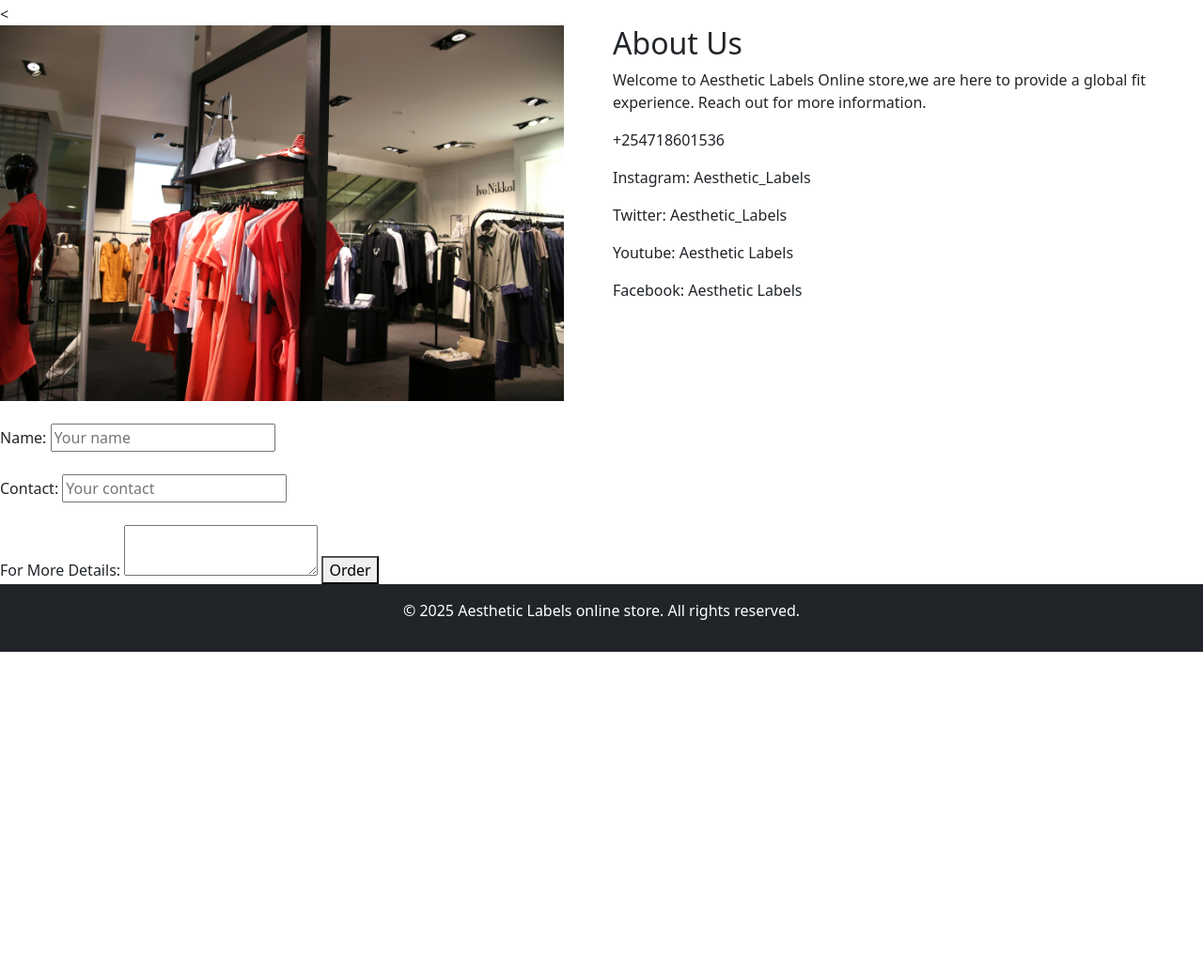
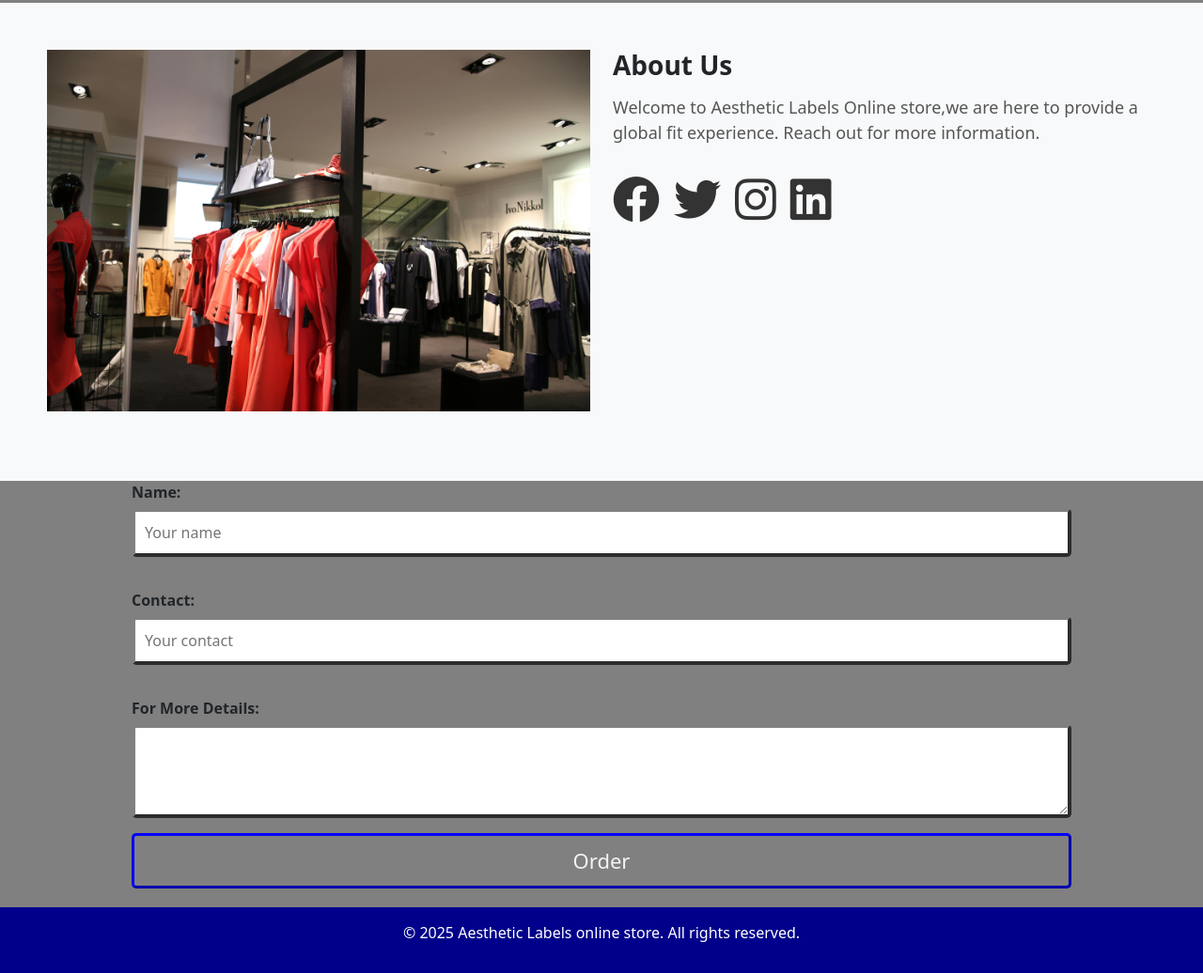
Before and after one commit to NathanAteka47/Gomycode-ResponsiveStoreLandingPage-CSS-Project, a plain HTML site: page index.html in a window 1280 px wide. Shown: the part 604-1640 px from the top of the page at 94% size. Before the commit the page ends 1298 px from the top, so only its background shows below. Drawn offline with nearby package versions, Linux system fonts and the light colour scheme.

Commit message:
update the contact form styles

```diff
--- a/index.html
+++ b/index.html
@@ -9,12 +9,17 @@
       href="https://cdn.jsdelivr.net/npm/bootstrap@5.3.0/dist/css/bootstrap.min.css"
       rel="stylesheet"
     />
+    <link
+      rel="stylesheet"
+      href="https://cdnjs.cloudflare.com/ajax/libs/font-awesome/6.0.0/css/all.min.css"
+    />
   </head>
   <body>
     <!--Header Section  -->
     <section>
       <header class="bg-primary text-white">
         <div class="container">
+          <!-- Navbar section -->
           <nav class="navbar navbar-expand-lg navbar-dark">
             <a class="navbar-brand" href="#">Aesthetic Labels</a>
             <button
@@ -42,13 +47,14 @@
         </div>
       </header>
     </section>
-    <!--Product Section  -->
+    <!--Products Section  -->
     <section id="products" class="container my-5">
       <h2 class="text-center mb-4">Our Featured Products</h2>
       <div class="row">
         <!-- Product 1 -->
         <div class="col-md-3 col-sm-6">
           <div class="card">
+            <!-- Image of product 1 -->
             <img
               src="/resources/hoodies.jpg"
               class="card-img-top"
@@ -64,6 +70,7 @@
         <!-- Product 2 -->
         <div class="col-md-3 col-sm-6">
           <div class="card">
+            <!-- Image of product 2 -->
             <img
               src="/resources/tshirt.jpg"
               class="card-img-top"
@@ -79,6 +86,7 @@
         <!-- Product 3 -->
         <div class="col-md-3 col-sm-6">
           <div class="card">
+            <!-- Image of product 3 -->
             <img src="/resources/shoes.jpg" class="card-img-top" alt="Shoes" />
             <div class="card-body">
               <h5 class="card-title">Shoes</h5>
@@ -92,6 +100,7 @@
         <!-- Product 4 -->
         <div class="col-md-3 col-sm-6">
           <div class="card">
+            <!-- Image of product 4 -->
             <img
               src="/resources/watch.jpg"
               class="card-img-top"
@@ -110,9 +119,9 @@
     </section>
     <!-- About Section -->
     <section class="about" id="about">
-      <
       <div class="row">
         <div class="col-md-6">
+          <!-- Image in about section -->
           <img
             height="400px"
             width="600px"
@@ -127,37 +136,50 @@
             Welcome to Aesthetic Labels Online store,we are here to provide a
             global fit experience. Reach out for more information.
           </p>
-          <p>+254718601536</p>
-          <p>Instagram: Aesthetic_Labels</p>
-          <p>Twitter: Aesthetic_Labels</p>
-          <p>Youtube: Aesthetic Labels</p>
-          <p>Facebook: Aesthetic Labels</p>
+          <!-- Social Media Icons from font-awesome -->
+          <div class="social-icons">
+            <a href="https://www.facebook.com/marlin.nathan.3" target="_blank"
+              ><i class="fab fa-facebook"></i
+            ></a>
+            <a href="https://twitter.com/bigman4off7" target="_blank"
+              ><i class="fab fa-twitter"></i
+            ></a>
+            <a href="https://www.instagram.com/marlin_4off7" target="_blank"
+              ><i class="fab fa-instagram"></i
+            ></a>
+            <a href="https://www.linkedin.com/in/nathan-ateka" target="_blank"
+              ><i class="fab fa-linkedin"></i
+            ></a>
+          </div>
         </div>
       </div>
     </section>
-    <!-- Contact Section -->
-    <section id="contact">
-      <form action="Contact">
-        <div>
+    <!-- Contact form Section -->
+    <section class="contact-section" id="contact">
+      <form class="contact-form" action="Contact">
+        <div class="name-input">
           <label for="name">Name:</label>
           <input type="text" placeholder="Your name" /><br /><br />
         </div>
-        <div>
+        <div class="contact-input">
           <label for="contact">Contact:</label>
-          <input type="number" placeholder="Your contact" /><br /><br />
+          <input type="text" placeholder="Your contact" /><br /><br />
         </div>
-        <div>
+        <div class="text-area">
           <label for="More details">For More Details:</label>
           <textarea name="feedback" id="text"></textarea>
-          <button>Order</button>
+          <!-- CTA button -->
+          <button class="order-btn">Order</button>
         </div>
       </form>
     </section>
     <!--Footer Section  -->
     <section>
-      <footer class="bg-dark text-white text-center py-3">
-        <p>&copy; 2025 Aesthetic Labels online store. All rights reserved.</p>
-      </footer>
+      <div>
+        <footer class="text-center">
+          <p>&copy; 2025 Aesthetic Labels online store. All rights reserved.</p>
+        </footer>
+      </div>
     </section>
   </body>
 </html>
--- a/styles.css
+++ b/styles.css
@@ -4,6 +4,7 @@ body {
   font-family: Arial, sans-serif;
   margin: 0;
   padding: 0;
+  background-color: #808080 !important; /* Dark grey */
 }
 
 .about {
@@ -37,6 +38,95 @@ header {
   transform: scale(1.05);
 }
 
+/* About Section */
+.about {
+  padding: 50px;
+  background-color: #f8f9fa;
+}
+
+.about h2 {
+  font-size: 28px;
+  font-weight: bold;
+  margin-bottom: 15px;
+}
+
+.about p {
+  font-size: 18px;
+  color: #555;
+  margin-bottom: 20px;
+}
+
+/* Social Media Icons */
+.social-icons {
+  display: flex;
+  gap: 15px;
+  align-items: center;
+}
+
+.social-icons a {
+  text-decoration: none;
+  color: #333;
+  font-size: 50px;
+  transition: color 0.3s ease-in-out;
+}
+
+.social-icons a:hover {
+  color: #007bff;
+}
+
+/* form styling */
+.contact-form {
+  width: 100%;
+  max-width: 1000px;
+  margin: 0 auto;
+}
+
+form {
+  width: 100%;
+}
+
+form label {
+  display: block;
+  width: 100%;
+  font-weight: bold;
+  margin-bottom: 5px;
+}
+
+form input,
+form textarea {
+  width: 100%;
+  padding: 10px;
+  margin-bottom: 10px;
+  border: 4px outset #808080;
+  border-radius: 5px;
+  font-size: 16px;
+}
+
+form textarea {
+  height: 100px;
+  resize: vertical;
+}
+
+form button {
+  display: block;
+  width: 100%;
+  padding: 10px;
+  background-color: #808080;
+  color: rgb(243, 243, 243);
+  border: outset blue;
+  border-radius: 5px;
+  font-size: 22px;
+  cursor: pointer;
+}
+.order-btn {
+  margin-bottom: 20px; /* Adjust space as needed */
+}
+
+/* Hover effect on button */
+form button:hover {
+  background-color: darkblue;
+}
+
 /* Responsive Design */
 @media (max-width: 768px) {
   .hero h1 {
@@ -66,3 +156,11 @@ header {
     padding: 8px 16px;
   }
 }
+
+/* footer styling */
+footer {
+  background-color: #00008b; /* Dark blue color */
+  color: white; /* Ensures text remains visible */
+  padding: 15px 0; /* Adds some spacing */
+  text-align: center;
+}
```
